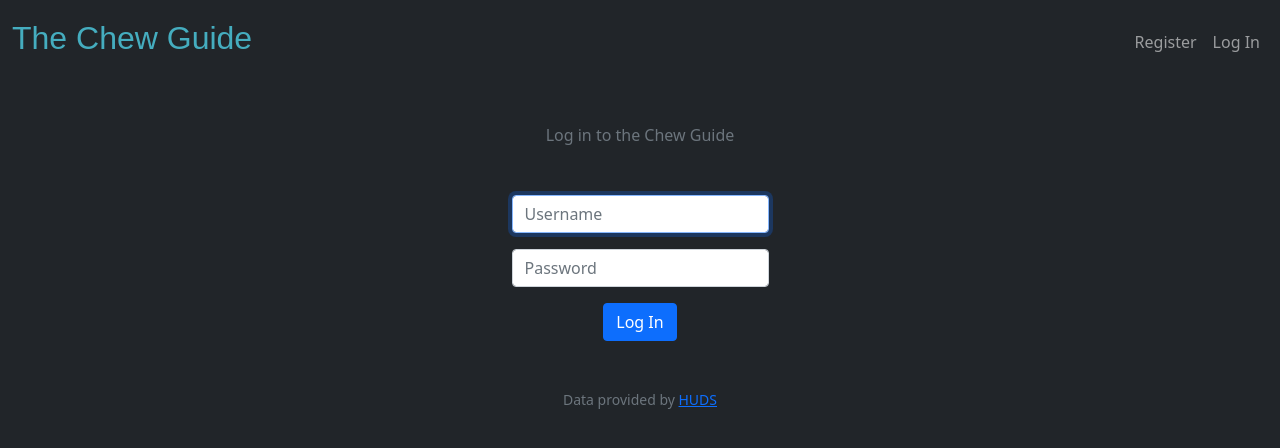
After one commit to liamnorm/chewguide, a Flask app: template templates/login.html in a window 1280 px wide. The commit adds this page. Shown: the top 448 px of the page. Run offline with Flask 2, Linux system fonts and the light colour scheme; the template is opened without the code that fills it, so the values that code supplies are empty; some libraries are stand-ins or nearby versions.

Commit message:
re-add login feature

```diff
--- a/app.py
+++ b/app.py
@@ -5,6 +5,11 @@ from flask import Flask, flash, redirect, render_template, request, session
 from flask_session import Session
 #from tempfile import mkdtemp
 from werkzeug.exceptions import default_exceptions, HTTPException, InternalServerError
+from werkzeug.security import check_password_hash, generate_password_hash
+
+from helpers import login_required, apology;
+
+
 
 # Configure application
 app = Flask(__name__)
@@ -36,6 +41,7 @@ def after_request(response):
 
 
 @app.route("/")
+@login_required
 def index():
     """Show foods"""
 
@@ -43,6 +49,97 @@ def index():
 
     print("Hello welcome to Chew Guide!!!");
     return render_template("index.html", rows=food)
+
+
+@app.route("/login", methods=["GET", "POST"])
+def login():
+    """Log user in"""
+
+    # Forget any user_id
+    session.clear()
+
+    # User reached route via POST (as by submitting a form via POST)
+    if request.method == "POST":
+
+        # Ensure username was submitted
+        if not request.form.get("username"):
+            return apology("Must provide username", 403)
+
+        # Ensure password was submitted
+        elif not request.form.get("password"):
+            return apology("Must provide password", 403)
+
+        # Query database for username
+        rows = db.execute("SELECT * FROM users WHERE username = ?", request.form.get("username"))
+
+        # Ensure username exists and password is correct
+        if len(rows) != 1 or not check_password_hash(rows[0]["hash"], request.form.get("password")):
+            return apology("Invalid username and/or password.", 403)
+
+        # Remember which user has logged in
+        session["user_id"] = rows[0]["id"]
+
+        # Redirect user to home page
+        return redirect("/")
+
+    # User reached route via GET (as by clicking a link or via redirect)
+    else:
+        return render_template("login.html")
+
+
+@app.route("/logout")
+def logout():
+    """Log user out"""
+
+    # Forget any user_id
+    session.clear()
+
+    # Redirect user to login form
+    return redirect("/")
+
+
+
+
+@app.route("/register", methods=["GET", "POST"])
+def register():
+    """Register user"""
+
+    # Forget any user_id
+    session.clear()
+
+    # User reached route via POST (as by submitting a form via POST)
+    if request.method == "POST":
+
+        # Ensure username was submitted
+        if not request.form.get("username"):
+            return apology("must provide username", 400)
+
+        # Ensure password was submitted
+        elif not request.form.get("password"):
+            return apology("must provide password", 400)
+
+        # Ensure passwords match
+        elif not request.form.get("password") == request.form.get("confirmation"):
+            return apology("confirmation password must match", 400)
+
+        # Ensure username does not exist
+
+        rows = db.execute("SELECT * FROM users WHERE username = ?", request.form.get("username"))
+        if len(rows) > 0:
+            return apology("username already taken", 400)
+
+        # Register user
+        db.execute("INSERT INTO users (username, hash) VALUES (?, ?)", request.form.get(
+            "username"), generate_password_hash(request.form.get("password")))
+
+        # Remember which user has logged in
+        #session["user_id"] = rows[0]["id"]
+
+        # Redirect user to home page
+        return redirect("/")
+
+    else:
+        return render_template("register.html")
 
 
 def errorhandler(e):
--- a/static/styles.css
+++ b/static/styles.css
@@ -7,17 +7,10 @@ nav .navbar-brand
 /* Colors for brand */
 nav .navbar-brand .blue
 {
-    color: #537fbe;
+    color: #45adbf;
+    font-family: "Arial";
 }
-nav .navbar-brand .red
-{
-    color: #ea433b;
+
+#body {
+    background: #1f1f2e;
 }
-nav .navbar-brand .yellow
-{
-    color: #f5b82e;
-}
-nav .navbar-brand .green
-{
-    color: #2e944b;
-}
--- a/templates/layout.html
+++ b/templates/layout.html
@@ -20,19 +20,28 @@
 
     </head>
 
-    <body>
+    <body id="body" class="bg-dark">
 
-        <nav class="bg-dark border navbar navbar-expand-md navbar-dark">
+        <nav class="bg-dark navbar navbar-expand-md navbar-dark">
             <div class="container-fluid">
-                <a class="navbar-brand" href="/"><span class="red">The Chew Guide</span></a>
+                <a class="navbar-brand" href="/"><span class="blue">The Chew Guide</span></a>
                 <button aria-controls="navbar" aria-expanded="false" aria-label="Toggle navigation" class="navbar-toggler" data-bs-target="#navbar" data-bs-toggle="collapse" type="button">
                     <span class="navbar-toggler-icon"></span>
                 </button>
                 <div class="collapse navbar-collapse" id="navbar">
-                    <ul class="navbar-nav me-auto mt-2">
-                        <li class="nav-item"><a class="nav-link" href="/quote">Rate</a></li>
-                        <li class="nav-item"><a class="nav-link" href="/buy">Menu</a></li>
-                    </ul>
+                    {% if session["user_id"] %}
+                        <ul class="navbar-nav me-auto mt-2">
+                            <li class="nav-item"><a class="nav-link" href="/rank">Quote</a></li>
+                        </ul>
+                        <ul class="navbar-nav ms-auto mt-2">
+                            <li class="nav-item"><a class="nav-link" href="/logout">Log Out</a></li>
+                        </ul>
+                    {% else %}
+                        <ul class="navbar-nav ms-auto mt-2">
+                            <li class="nav-item"><a class="nav-link" href="/register">Register</a></li>
+                            <li class="nav-item"><a class="nav-link" href="/login">Log In</a></li>
+                        </ul>
+                    {% endif %}
                 </div>
             </div>
         </nav>
--- /dev/null
+++ b/templates/login.html
@@ -0,0 +1,20 @@
+{% extends "layout.html" %}
+
+{% block title %}
+    Log In
+{% endblock %}
+
+{% block main %}
+    <header class="mb-5 big text-center text-muted">
+        Log in to the Chew Guide
+    </header>
+    <form action="/login" method="post">
+        <div class="mb-3">
+            <input autocomplete="off" autofocus class="form-control mx-auto w-auto" id="username" name="username" placeholder="Username" type="text">
+        </div>
+        <div class="mb-3">
+            <input class="form-control mx-auto w-auto" id="password" name="password" placeholder="Password" type="password">
+        </div>
+        <button class="btn btn-primary" type="submit">Log In</button>
+    </form>
+{% endblock %}
```
Also changed, not shown: helpers.py (added, +22 -0 lines), templates/apology.html (added, +11 -0 lines), templates/index.html (+5 -3 lines), templates/register.html (added, +22 -0 lines), README.md (added), menu.db, 2 other files.
